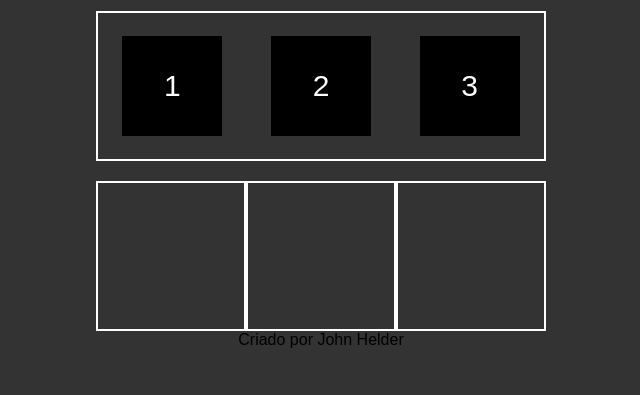
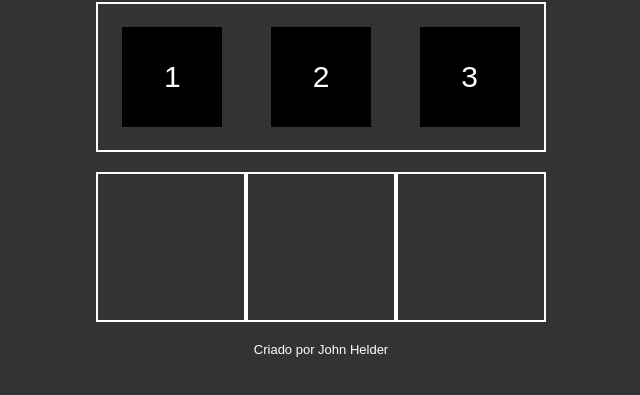
Before and after one commit to Johnhelder/arrastaesolta, a plain HTML site: page index.html in a window 1280 px wide. Shown: the part 259-654 px from the top of the page, without its empty margins (319-959 px from the left). Drawn offline with Linux system fonts and the light colour scheme.

Commit message:
Estilizando o footer

```diff
--- a/assets/css/style.css
+++ b/assets/css/style.css
@@ -66,3 +66,9 @@ h1 {
 .hover {
   background-color: rgba(0, 0, 0, 0.3);
 }
+
+footer {
+  margin-top: 20px;
+  color: #FFF;
+  font-size: 13px;
+}
```
